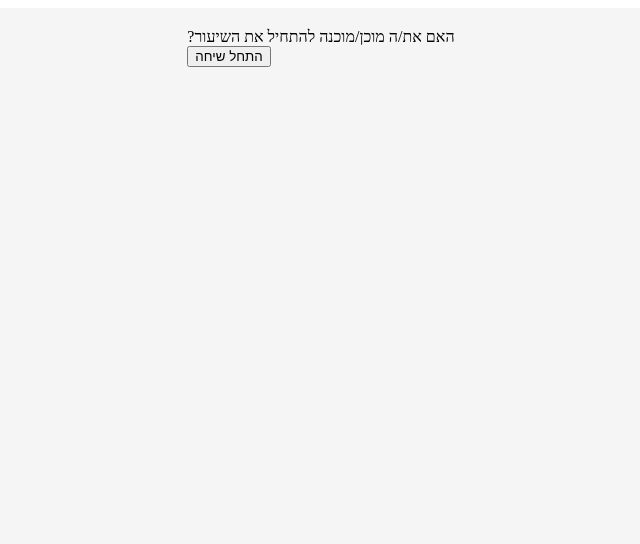
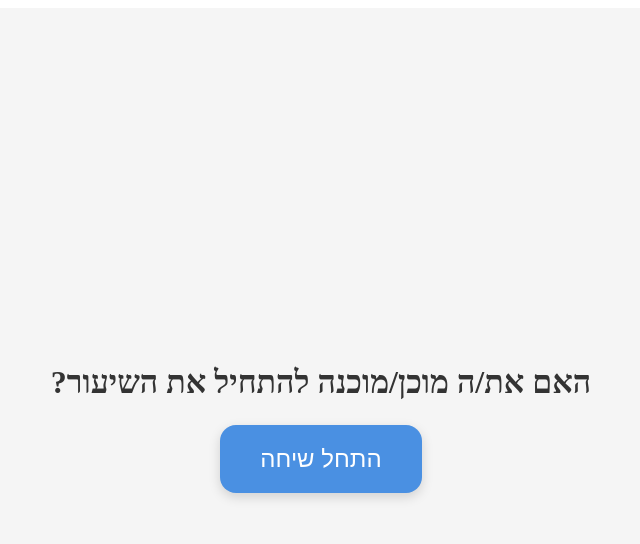
Before and after one commit to ShonHason/MathVenture-Client, a React (Create React App) app: page /lessons in a window 1280 px wide. Shown: the top 544 px of the page, without its empty margins (339-979 px from the left). Built offline with nearby package versions, Linux system fonts and the light colour scheme.

Commit message:
Modified the start lesson button to be with better UI then before.

```diff
--- a/src/pages/InSession.css
+++ b/src/pages/InSession.css
@@ -3,9 +3,11 @@
   min-height: 100vh;
   display: flex;
   justify-content: center;
+  align-items: center; /* <-- Add this line */
   background-color: #f5f5f5;
   padding: 20px;
 }
+
 
   .session-container {
     width: 100%;
@@ -14,6 +16,28 @@
     flex-direction: column;
     align-items: center;
     gap: 20px;
+  }
+  .start-title {
+    font-size: 2rem;
+    font-weight: bold;
+    color: #333;
+  }
+
+  .start-button {
+    padding: 1.25rem 2.5rem;
+    font-size: 1.5rem;
+    background-color: #4a90e2;
+    color: white;
+    border: none;
+    border-radius: 1rem;
+    box-shadow: 0 4px 12px rgba(0, 0, 0, 0.15);
+    transition: background-color 0.3s ease, transform 0.2s ease;
+    cursor: pointer;
+  }
+
+  .start-button:hover {
+    background-color: #357ab8;
+    transform: scale(1.05);
   }
 
   .chat-area {
@@ -68,3 +92,10 @@
     font-size: 16px;
     cursor: pointer;
   }
+  .start-container {
+    display: flex;
+    flex-direction: column;
+    align-items: center;
+    gap: 24px;
+    max-width: 90%;
+  }
```
Lines whose indentation alone changed are shown as unchanged.
